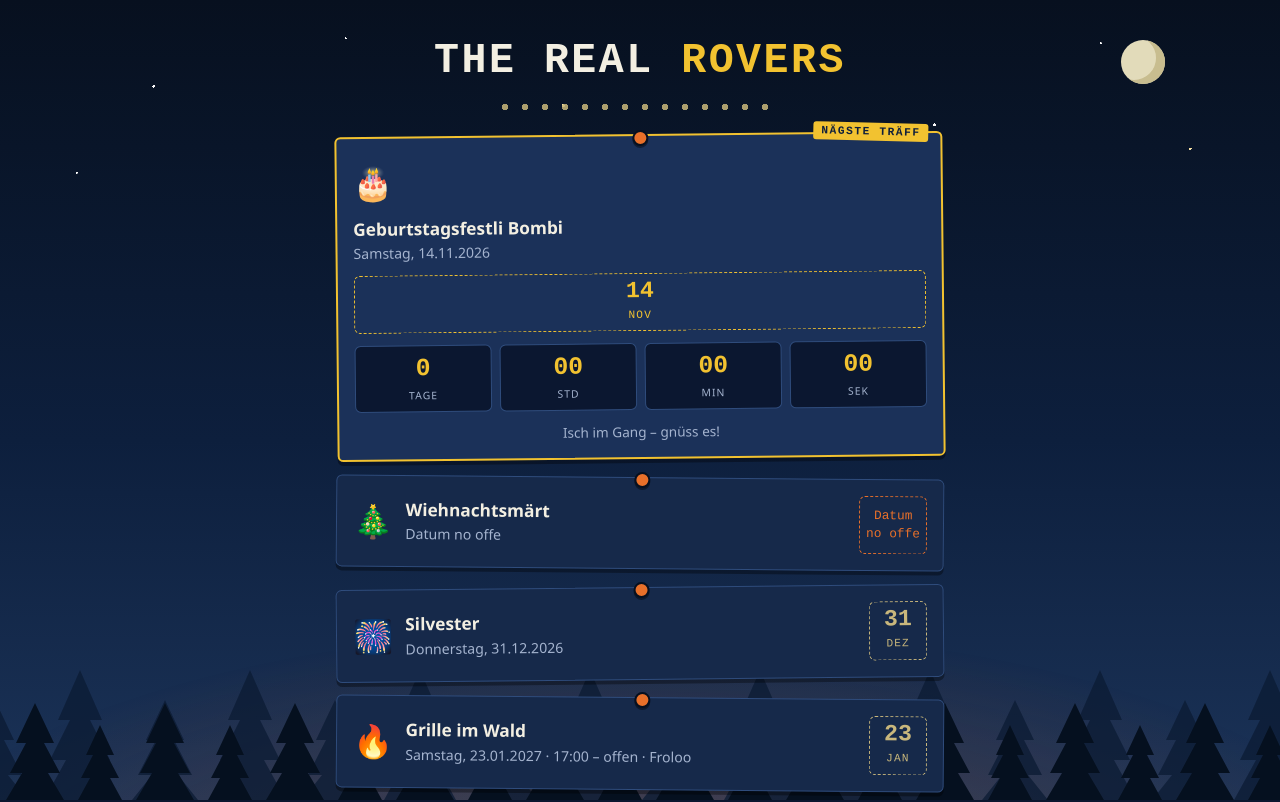
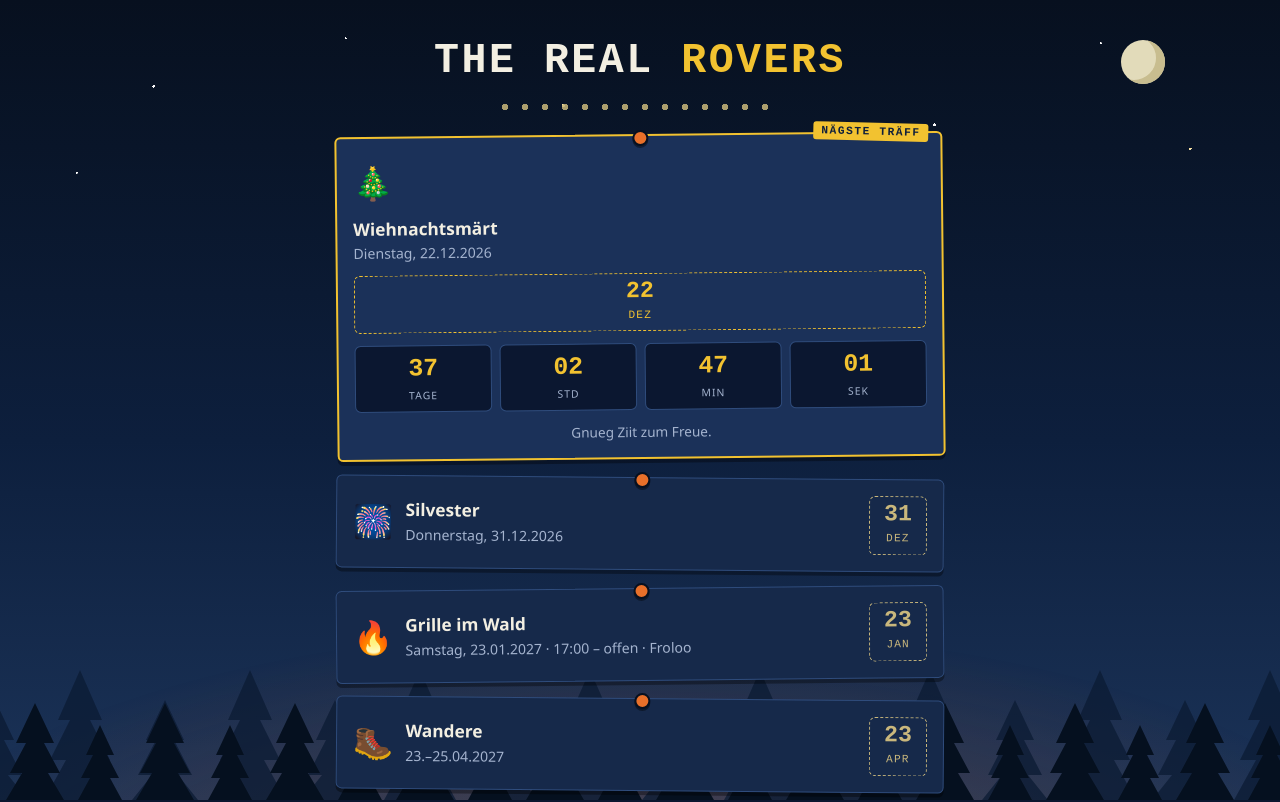
Before and after one commit to luckySkywalk/therealrovers.github.io, a plain HTML site: page index.html in a window 1280 px wide. Shown: the top 802 px of the page. Drawn offline with Linux system fonts and the light colour scheme.

Commit message:
index.html aktualisieren

```diff
--- a/index.html
+++ b/index.html
@@ -1,3 +1,4 @@
+
 <!DOCTYPE html>
 <html lang="de-CH">
 <head>
@@ -128,36 +129,29 @@ dialog button{margin-top:18px;width:100%;padding:12px;font:700 1rem inherit;curs
   <main>
     <ul id="liste" aria-label="Termine">
       <!-- Statischer Inhalt: bleibt sichtbar, auch wenn JavaScript einmal nicht lädt -->
-      <li data-date="2026-11-14">
+      <li data-date="2026-12-22">
         <button class="zettel" type="button" data-index="0">
-          <div class="emoji">🎂</div>
-          <div class="info"><div class="titel">Geburtstagsfestli Bombi</div><div class="meta">Samstag, 14.11.2026</div></div>
-          <div class="datum mono"><b>14</b><small>Nov</small></div>
-        </button>
-      </li>
-      <li data-date="">
-        <button class="zettel" type="button" data-index="1">
           <div class="emoji">🎄</div>
-          <div class="info"><div class="titel">Wiehnachtsmärt</div><div class="meta">Datum no offe</div></div>
-          <div class="datum offen mono">Datum<br>no offe</div>
+          <div class="info"><div class="titel">Wiehnachtsmärt</div><div class="meta">Dienstag, 22.12.2026</div></div>
+          <div class="datum mono"><b>22</b><small>Dez</small></div>
         </button>
       </li>
       <li data-date="2026-12-31">
-        <button class="zettel" type="button" data-index="2">
+        <button class="zettel" type="button" data-index="1">
           <div class="emoji">🎆</div>
           <div class="info"><div class="titel">Silvester</div><div class="meta">Donnerstag, 31.12.2026</div></div>
           <div class="datum mono"><b>31</b><small>Dez</small></div>
         </button>
       </li>
       <li data-date="2027-01-23">
-        <button class="zettel" type="button" data-index="3">
+        <button class="zettel" type="button" data-index="2">
           <div class="emoji">🔥</div>
           <div class="info"><div class="titel">Grille im Wald</div><div class="meta">Samstag, 23.01.2027 · 17:00 – offen · Froloo</div></div>
           <div class="datum mono"><b>23</b><small>Jan</small></div>
         </button>
       </li>
       <li data-date="2027-04-23">
-        <button class="zettel" type="button" data-index="4">
+        <button class="zettel" type="button" data-index="3">
           <div class="emoji">🥾</div>
           <div class="info"><div class="titel">Wandere</div><div class="meta">23.–25.04.2027</div></div>
           <div class="datum mono"><b>23</b><small>Apr</small></div>
@@ -185,10 +179,8 @@ dialog button{margin-top:18px;width:100%;padding:12px;font:700 1rem inherit;curs
 
 <script>
 const TERMINE = [
-  {emoji:"🎂", titel:"Geburtstagsfestli Bombi", datum:"2026-11-14",
-   text:"Oder au: Ihweiigsparty"},
-  {emoji:"🎄", titel:"Wiehnachtsmärt", datum:null,
-   text:"Datum no offe. Mir teste denn Glüehwii!"},
+  {emoji:"🎄", titel:"Wiehnachtsmärt", datum:"2026-12-22",
+   text:"Mir teste denn Glüehwii!"},
   {emoji:"🎆", titel:"Silvester", datum:"2026-12-31",
    text:"Neus Johr, neue Ort🤔?"},
   {emoji:"🔥", titel:"Grille im Wald", datum:"2027-01-23", zeit:"17:00",
```
